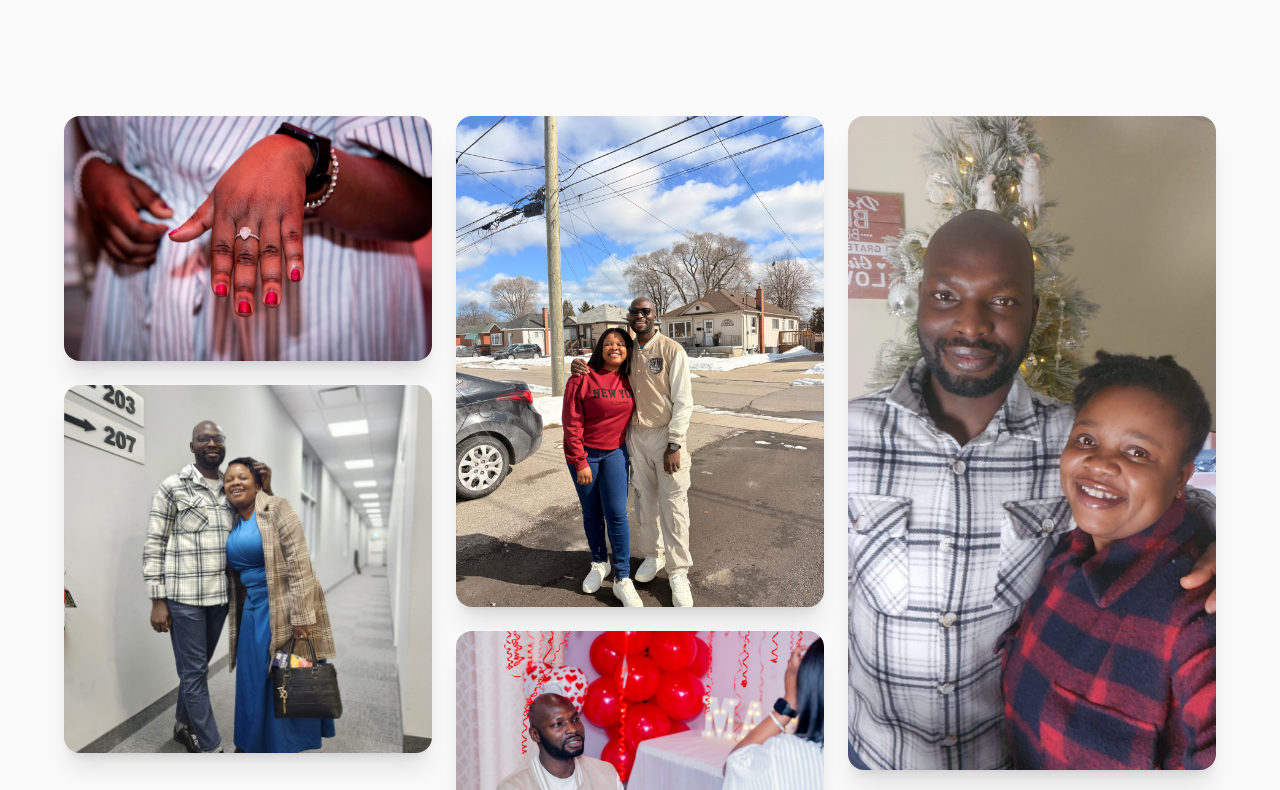
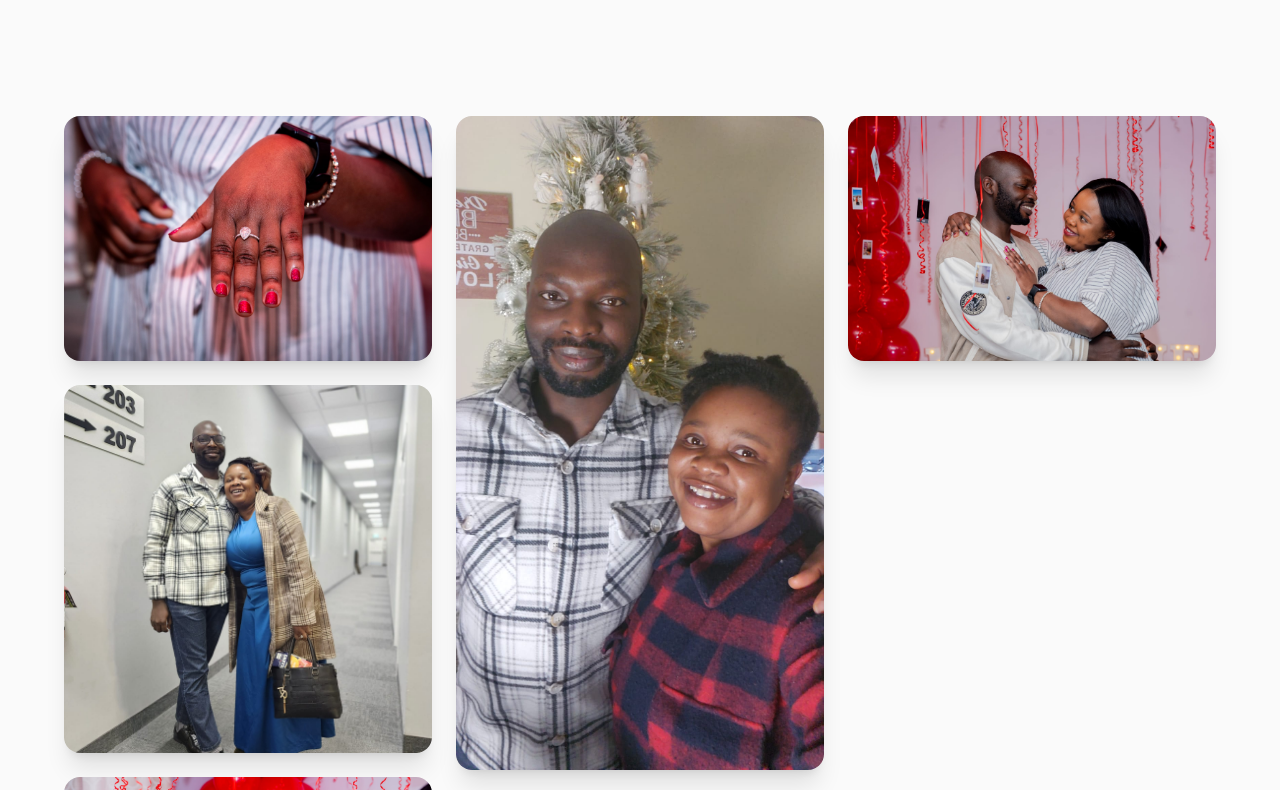
Before and after one commit to abiodun6876/gbemisola-joy, a React (Vite) app: page / in a window 1280 px wide. Shown: the part 5310-6100 px from the top of the page. Built offline with nearby package versions, Linux system fonts and the light colour scheme; a web font is replaced by a local one.

Commit message:
remove image2 from gallery

```diff
--- a/src/App.tsx
+++ b/src/App.tsx
@@ -297,7 +297,6 @@ const App: React.FC = () => {
             {[
               { src: "/img/gbemiimage1.jpeg", alt: "Gbemisola" },
               { src: "/img/image1.jpeg", alt: "The Couple" },
-              { src: "/img/image2.jpeg", alt: "Joyful Moment" },
               { src: "/img/couplesimage3.jpeg", alt: "The Love" },
               { src: "/img/image.jpeg", alt: "Focus" },
               { src: "/img/couplesimage2.jpeg", alt: "Engagement" }
```
